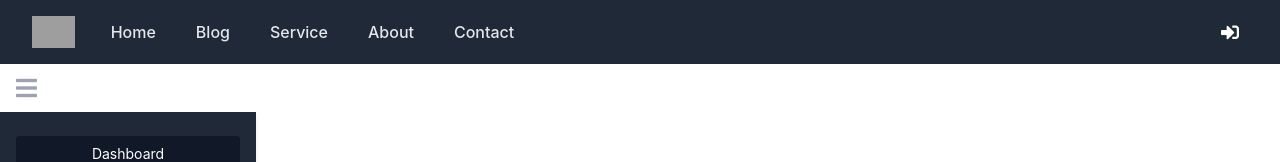
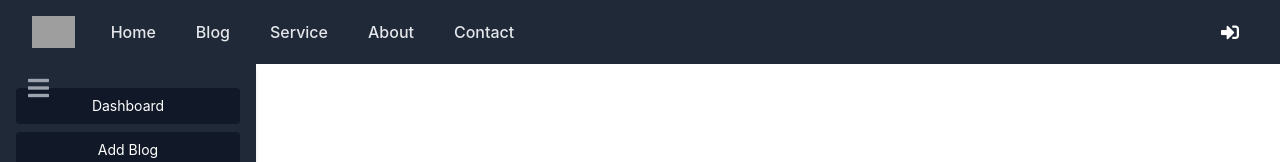
Before and after one commit to Ashraful2880/client-top-10-travels, a React (Create React App) app: page /dashboard in a window 1280 px wide. Shown: the top 162 px of the page. Built offline with nearby package versions, Linux system fonts and the light colour scheme; no server answers; grey boxes are pictures that could not be loaded.

Commit message:
Dashboard Navigation Menu Added

```diff
--- a/src/Pages/Dashboard/Dashboard/Dashboard.js
+++ b/src/Pages/Dashboard/Dashboard/Dashboard.js
@@ -32,7 +32,7 @@ const Dashboard = () => {
             <button
                 onClick={toogleMenu}
                 type="button"
-                className="block p-2 rounded-md text-gray-400 hover:text-white hover:bg-gray-600 focus:outline-none focus:ring-2 focus:ring-inset focus:ring-white" aria-controls="mobile-menu" aria-expanded="false">
+                className="fixed left-3 p-2 rounded-md text-gray-400 hover:text-white hover:bg-gray-600 focus:outline-none focus:ring-2 focus:ring-inset focus:ring-white" aria-controls="mobile-menu" aria-expanded="false">
                 <i className="fas fa-bars text-2xl px-2"></i>
             </button>
             <main className="flex w-full h-screen">
```
